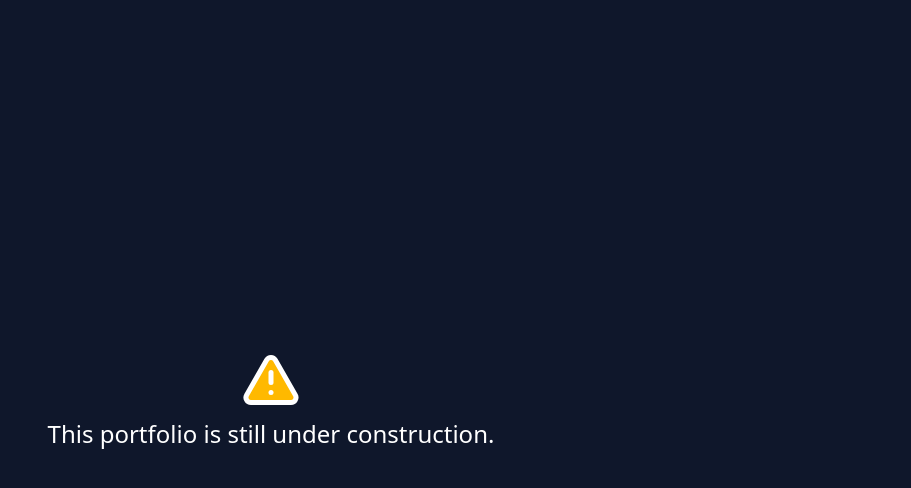
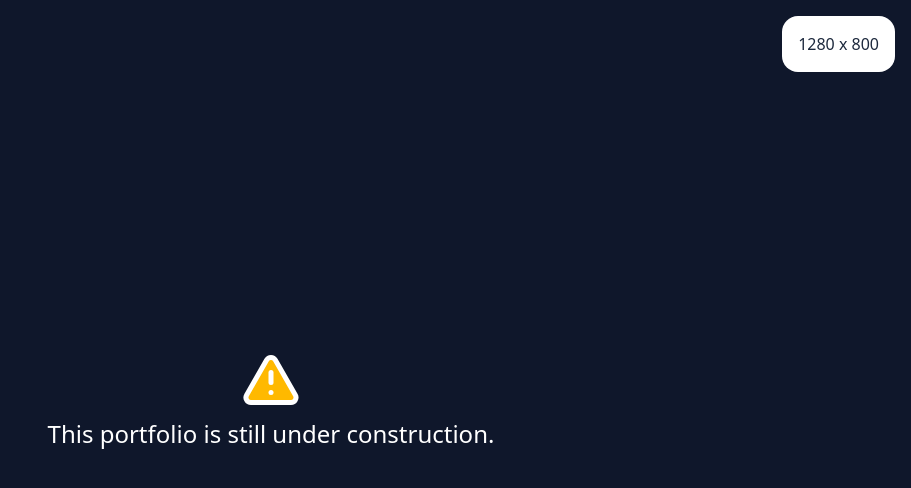
Before and after one commit to nearbyjustine/mabilisang-portfolio, a React (Vite) app: page / in a window 1280 px wide. Shown: the top 488 px of the page, without its empty margins (369-1280 px from the left). Built offline with nearby package versions, Linux system fonts and the light colour scheme.

Commit message:
added SizeWidget for window size

```diff
--- a/src/main.tsx
+++ b/src/main.tsx
@@ -2,10 +2,12 @@ import { StrictMode } from "react";
 import { createRoot } from "react-dom/client";
 import "./index.css";
 import App from "./App.tsx";
+import SizeWidget from "./utility_components/SizeWidget.tsx";
 
 // biome-ignore lint/style/noNonNullAssertion: <explanation>
 createRoot(document.getElementById("root")!).render(
 	<StrictMode>
+		<SizeWidget />
 		<App />
 	</StrictMode>,
 );
--- /dev/null
+++ b/src/utility_components/SizeWidget.tsx
@@ -0,0 +1,18 @@
+import { useEffect, useState } from "react";
+
+const SizeWidget = () => {
+	const [dimensions, setDimensions] = useState([
+		window.innerWidth,
+		window.innerHeight,
+	]);
+	useEffect(() => {
+		addEventListener("resize", () => {
+			setDimensions([window.innerWidth, window.innerHeight]);
+		});
+	}, []);
+	return (
+		<div className="absolute top-0 right-0 text-slate-800 bg-white p-4 m-4 rounded-2xl">{`${dimensions[0]} x ${dimensions[1]}`}</div>
+	);
+};
+
+export default SizeWidget;
```
